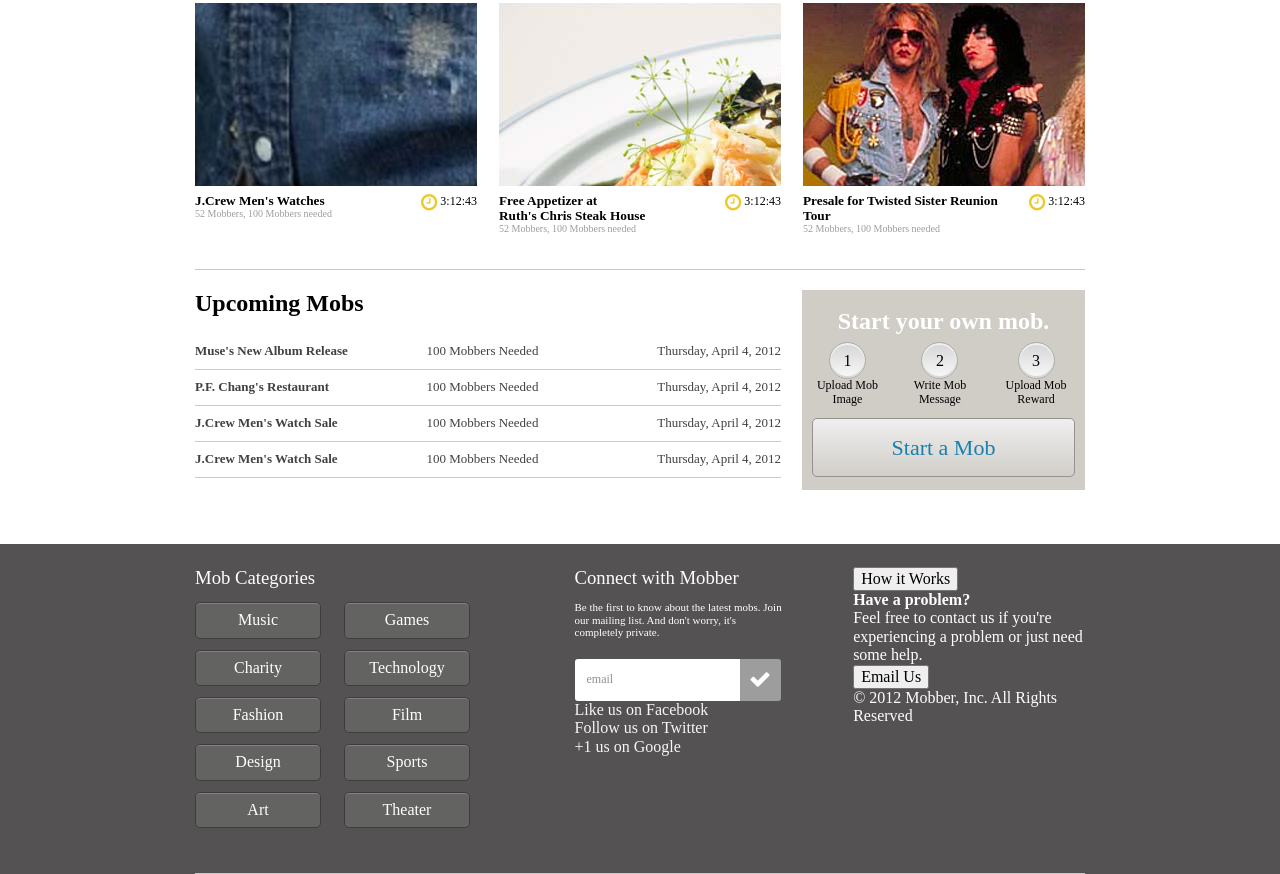
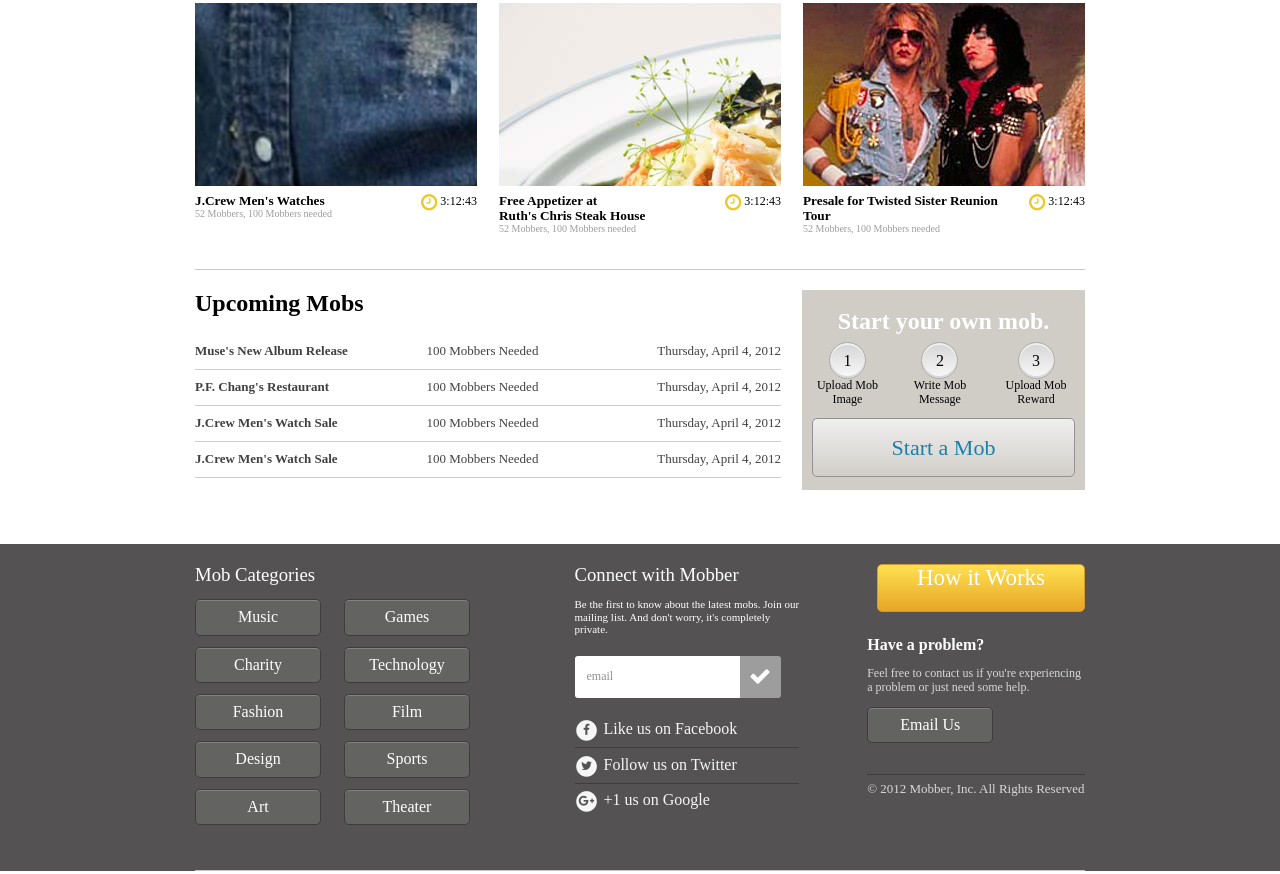
Before and after one commit to MarkLyck/TIY-day03, a plain HTML site: page index.html in a window 1280 px wide. Shown: the part 719-1593 px from the top of the page. Drawn offline with nearby package versions, Linux system fonts and the light colour scheme.

Commit message:
Finished footer

```diff
--- a/index.html
+++ b/index.html
@@ -216,20 +216,43 @@
             <input type="text" name="email" placeholder="email">
             <button type="button" name="button"><i class="fa fa-check" aria-hidden="true"></i></button>
           </form>
-          <a href="#">Like us on Facebook</a>
-          <a href="#">Follow us on Twitter</a>
-          <a href="#">+1 us on Google</a>
+          <ul class="footer-share-links">
+            <li>
+              <a href="#">
+                <span class="fa-stack fa-lg">
+                  <i class="fa fa-circle fa-stack-2x"></i>
+                  <i class="fa fa-facebook fa-stack-1x social-media-icon"></i>
+                </span>Like us on Facebook
+              </a>
+            </li>
+            <li>
+              <a href="#">
+                <span class="fa-stack fa-lg">
+                  <i class="fa fa-circle fa-stack-2x"></i>
+                  <i class="fa fa-twitter fa-stack-1x social-media-icon"></i>
+                </span>Follow us on Twitter
+              </a>
+            </li>
+            <li>
+              <a href="#">
+                <span class="fa-stack fa-lg">
+                  <i class="fa fa-circle fa-stack-2x"></i>
+                  <i class="fa fa-google-plus fa-stack-1x social-media-icon"></i>
+                </span>+1 us on Google
+              </a>
+            </li>
+          </ul>
         </div>
         <div class="howItWorks">
-          <button type="button" name="howItWorksButton">How it Works</button>
+          <button class="yellowButton noOutline" type="button" name="howItWorksButton">How it Works</button>
           <h4>Have a problem?</h4>
           <p>
             Feel free to contact us if you're
             experiencing a problem or just need
             some help.
           </p>
-          <button type="button" name="emailButton">Email Us</button>
-          <p>
+          <button class="category" type="button" name="emailButton">Email Us</button>
+          <p class="legal">
             © 2012 Mobber, Inc.
             All Rights Reserved
           </p>
--- a/main.css
+++ b/main.css
@@ -613,7 +613,7 @@
 footer .column-3 {
   display: flex;
   justify-content: space-between;
-  margin-top: 23px;
+  margin-top: 20px;
 }
 
 .mobCategories {
@@ -656,7 +656,7 @@
 }
 
 .emailForm {
-  margin-top: 20px;
+  margin: 20px 0 15px 0;
   /* This fixes the whitspace between inline elements */
   font-size: 0;
 }
@@ -689,6 +689,73 @@
   vertical-align: bottom;
 }
 
+.footer-share-links > li {
+  padding: 5px 0;
+  border-bottom: 1px solid #3D3D3D;
+  color: #B7B6B6;
+}
+
+.footer-share-links > li:last-child {
+  padding: 5px 0;
+  border: 0;
+}
+
+.footer-share-links > li:nth-child(2) {
+  padding: 6px 0 5px 0;
+}
+
+.footer-share-links span:first-child {
+  font-size: 12px;
+}
+
+.footer-share-links > li > a > span {
+  margin-right: 5px;
+}
+
+.social-media-icon {
+  color: #545252;
+}
+
+
+
+
+
+
+
+
+
+
+
 .howItWorks {
+  width: 50%;
+  display: flex;
+  flex-direction: column;
   padding-left: 68px;
 }
+
+.howItWorks .yellowButton {
+  align-self: flex-end;
+  margin: 0 0 24px 0;
+  height: 48px;
+  width: 208px;
+}
+
+.howItWorks h4 {
+  margin-bottom: 13px;
+}
+
+.howItWorks p {
+  color: #D9D9D9;
+  font-size: 12px;
+}
+
+.howItWorks .category {
+  margin: 12px 0;
+}
+
+.howItWorks .legal {
+  margin-top: 19px;
+  padding-top: 7px;
+  border-top: 1px solid #3D3D3D;
+  font-size: 13px;
+}
```
